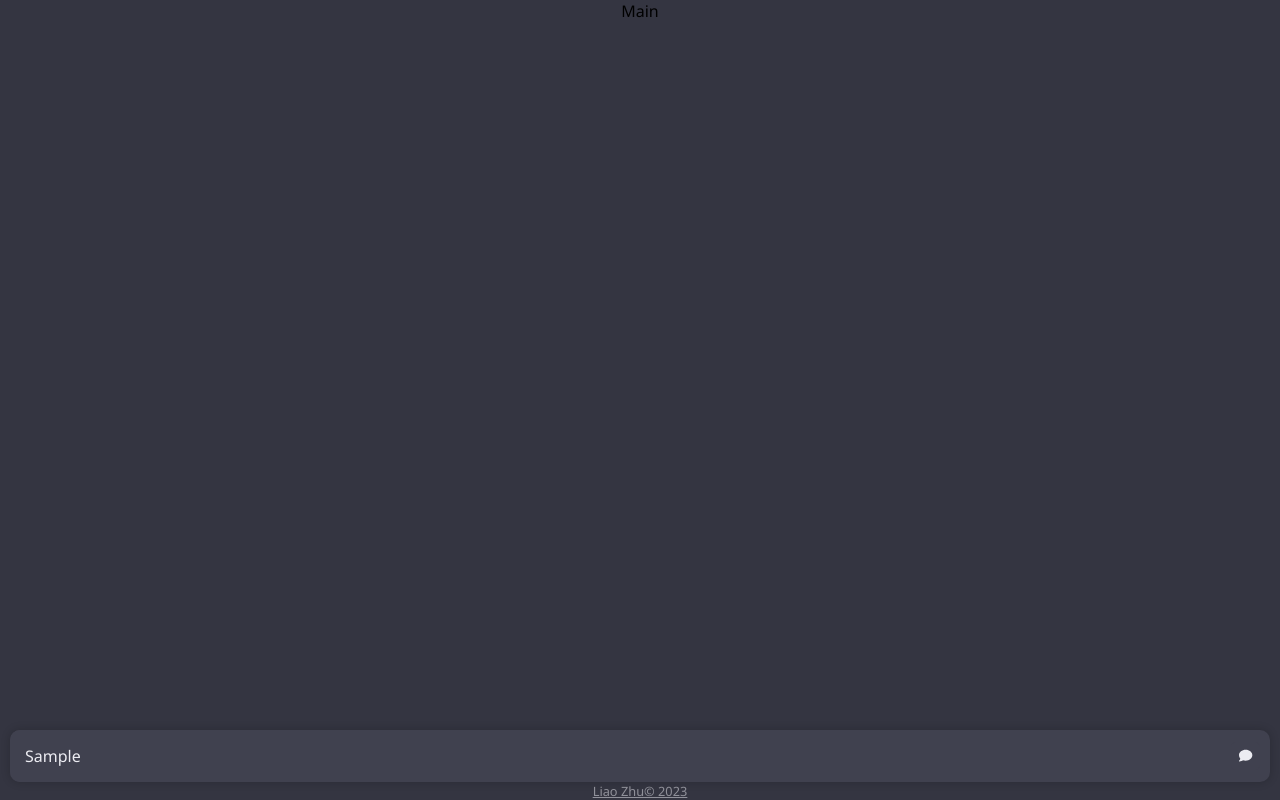
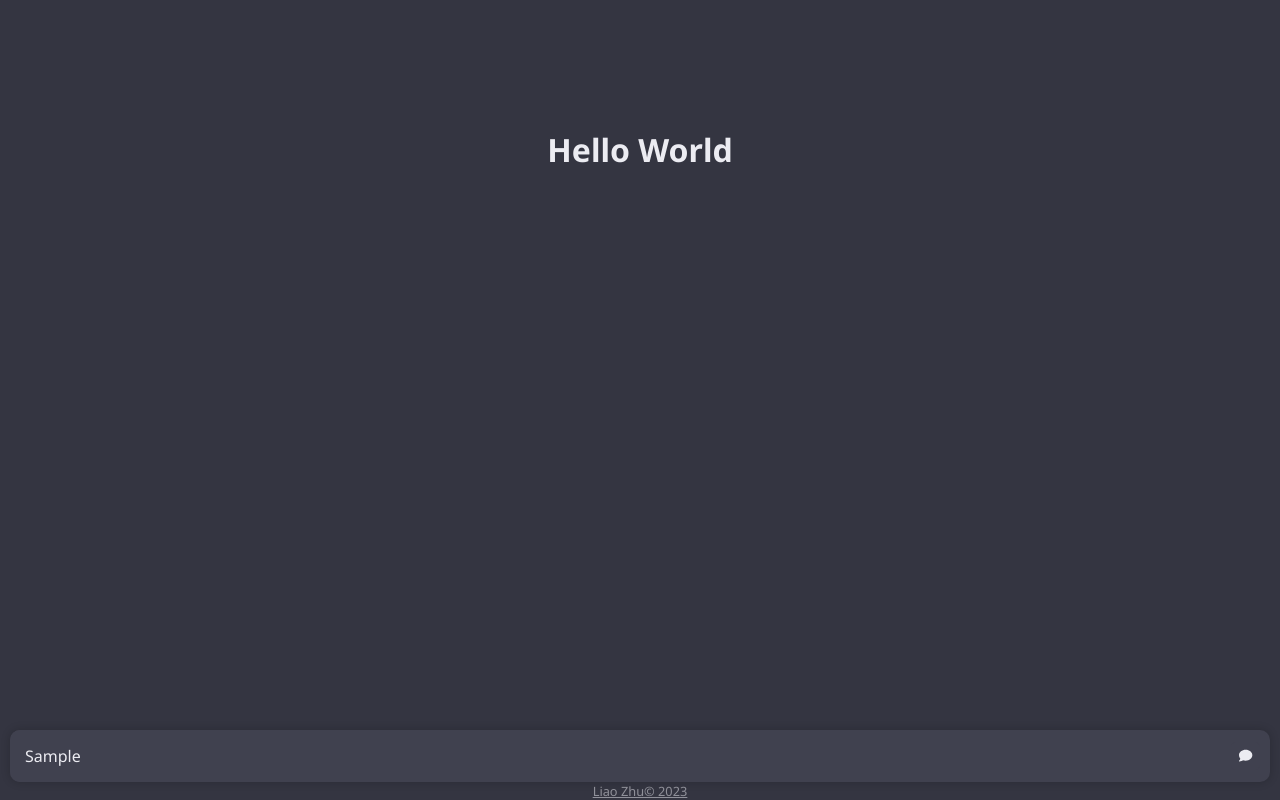
Before and after one commit to liaozhuzhu/sayit, a React (Create React App) app: page / in a window 1280 px wide. Both pictures are taken after typing "Sample" into the empty fields and a click on the button 1245 px from the left and 756 px from the top of the page. Built offline with nearby package versions, Linux system fonts and the light colour scheme.

Commit message:
switch btwn home and main page

```diff
--- a/src/App.js
+++ b/src/App.js
@@ -1,16 +1,22 @@
 import Footer from "./components/Footer.jsx";
+import "./styles.css";
+import { useState} from "react";
 import Home from "./pages/Home.jsx";
-import "./styles.css";
 import Main from "./pages/Main.jsx";
-import { useState} from "react";
+
 
 function App() {
 
+  const [isHome, setIsHome] = useState(true);
+
+  const handleSubmit = (formHome) => {
+    setIsHome(formHome);
+  }
+
   return (
     <div className="App">
-      <Home/>
-      <Main/>
-      <Footer/>
+      {isHome ? <Home/> : <Main/>}
+      <Footer handleSubmit={handleSubmit}/>
     </div>
   );
 }
--- a/src/components/Footer.jsx
+++ b/src/components/Footer.jsx
@@ -2,19 +2,16 @@ import React, {useState} from 'react'
 import {FontAwesomeIcon} from "@fortawesome/react-fontawesome"
 import {faComment} from "@fortawesome/free-solid-svg-icons"
 
-function Footer() {
+function Footer({handleSubmit}) {
 
-    // handle the form submission and show the main page
-    const handleSubmit = (e) => {
-        //prevent the default action of the form
+    const footerSubmit = (e) => {
         e.preventDefault();
-        document.getElementById("main").style.display="block";
-        document.getElementById("home").style.display="none";
+        handleSubmit(false);
     }
 
     return (
         <section id="footer">
-            <form className="form" onSubmit={handleSubmit}>
+            <form className="form" id="form" onSubmit={footerSubmit}>
                 <input type="text" name="prompt" className="form-input" autoFocus autoComplete='off'/>
                 <button type="submit" className="form-btn"><FontAwesomeIcon icon={faComment} /></button>
             </form>
--- a/src/pages/Main.jsx
+++ b/src/pages/Main.jsx
@@ -1,9 +1,13 @@
 import React from 'react'
 
 function Main() {
-  return (
-    <div id="main">Main</div>
-  )
+
+    return (
+        <div id="main">
+            <div id="chat-container"></div>
+            <h1 className="title-primary">Hello World</h1>
+        </div>
+    )
 }
 
 export default Main
--- a/src/styles.css
+++ b/src/styles.css
@@ -122,7 +122,7 @@ body {
 }
 
 #main {
-  display: none;
+  margin-top: 10%;
 }
 
 #footer {
```
Also changed, not shown: 2 other files (tests, documents, lock files or other folders).
